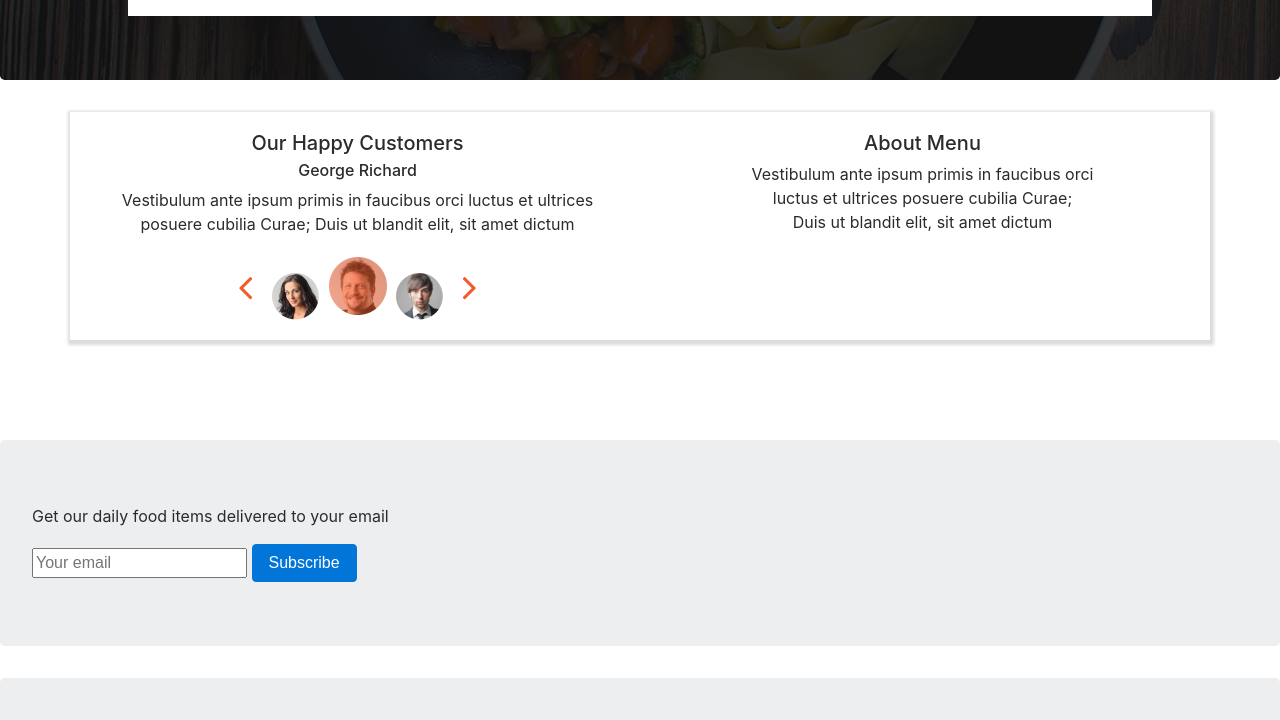
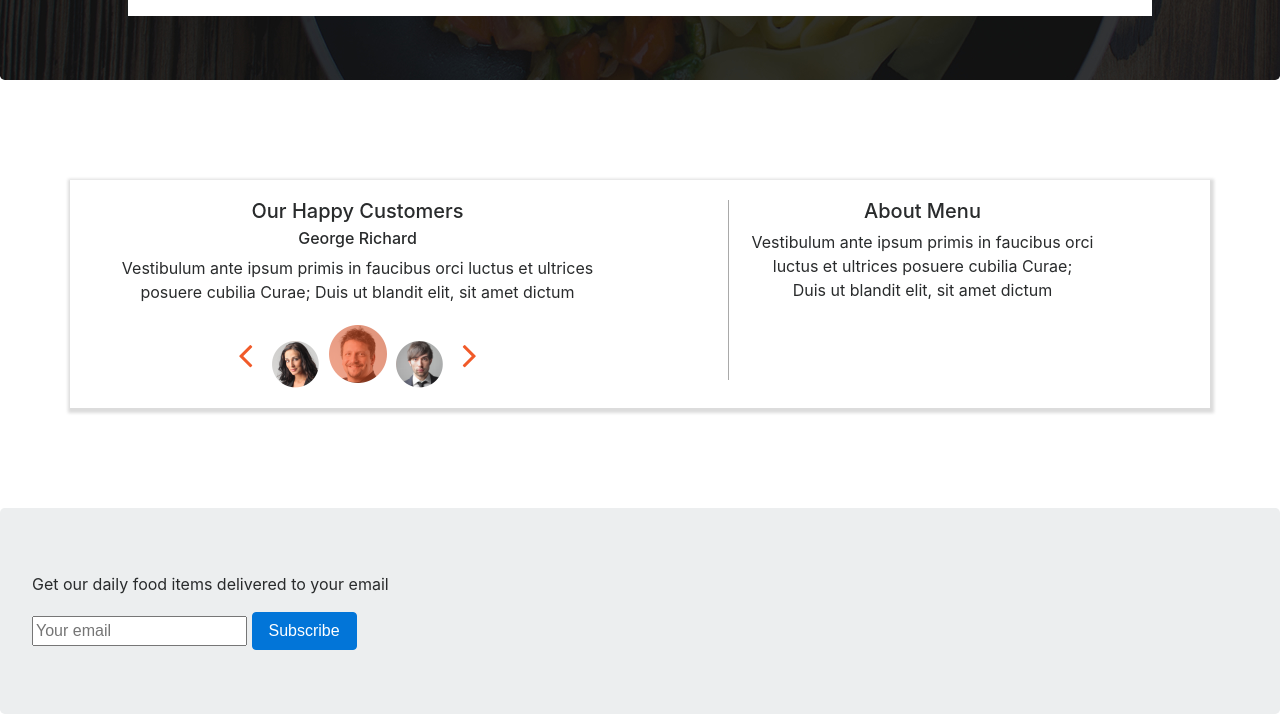
Before and after one commit to rkemmy/Anita-s-Kitchen, a plain HTML site: page index.html in a window 1280 px wide. Shown: the part 2216-2936 px from the top of the page. Drawn offline with Linux system fonts and the light colour scheme.

Commit message:
Add a vertival line in the about menu

```diff
--- a/css/styles.css
+++ b/css/styles.css
@@ -171,3 +171,18 @@
   margin-bottom: 100px;
   text-align: center;
 }
+.cont {
+  position: relative;
+  width: 50%;
+}
+.vl {
+  border-left: 1px solid #A9A9A9;
+  height: 180px;
+  position: absolute;
+  left: 58%;
+  margin-left: -3px;
+  top: 30;
+}
+.About{
+  margin-top: 100px;
+}
```
